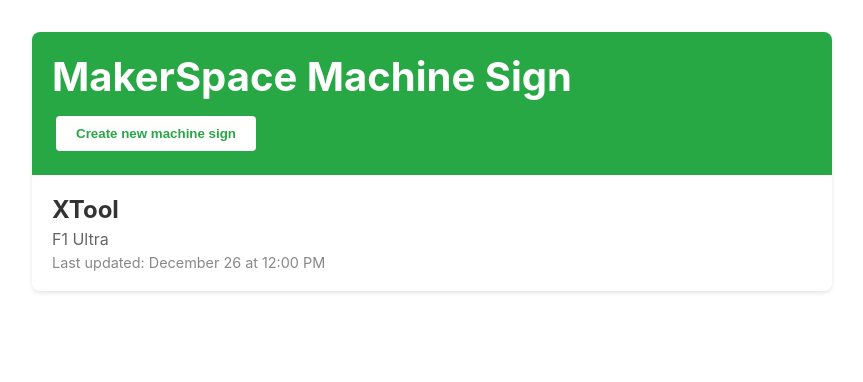
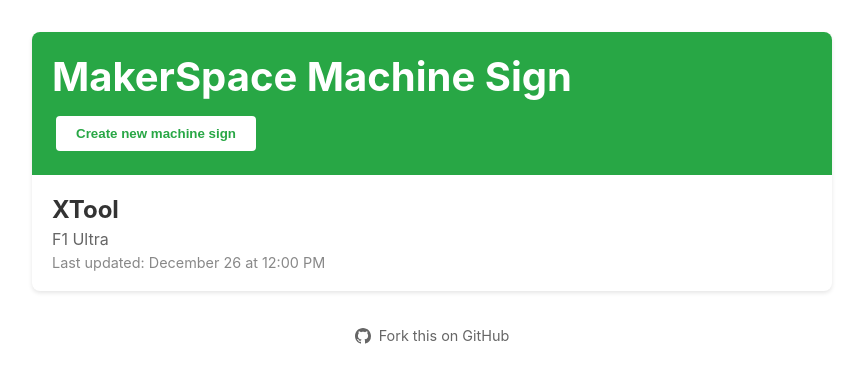
Before and after one commit to ddikman/machine-sign, a React (Vite) app: page / in a window 1280 px wide. Shown: the top 382 px of the page, without its empty margins (208-1071 px from the left). Built offline with nearby package versions, Linux system fonts and the light colour scheme.

Commit message:
Added github fork link

```diff
--- a/src/routes/SignList.tsx
+++ b/src/routes/SignList.tsx
@@ -45,6 +45,26 @@
             ))}
           </ul>
         </div>
+      <div style={{ textAlign: 'center', padding: '1rem' }}>
+        <a
+          href="https://github.com/ddikman/machine-sign"
+          target="_blank"
+          rel="noopener noreferrer"
+          style={{
+            display: 'inline-flex',
+            alignItems: 'center',
+            gap: '0.5rem',
+            fontSize: '0.9rem',
+            color: '#666',
+            textDecoration: 'none'
+          }}
+        >
+          <svg height="16" width="16" viewBox="0 0 16 16" style={{ fill: 'currentColor' }}>
+            <path d="M8 0C3.58 0 0 3.58 0 8c0 3.54 2.29 6.53 5.47 7.59.4.07.55-.17.55-.38 0-.19-.01-.82-.01-1.49-2.01.37-2.53-.49-2.69-.94-.09-.23-.48-.94-.82-1.13-.28-.15-.68-.52-.01-.53.63-.01 1.08.58 1.23.82.72 1.21 1.87.87 2.33.66.07-.52.28-.87.51-1.07-1.78-.2-3.64-.89-3.64-3.95 0-.87.31-1.59.82-2.15-.08-.2-.36-1.02.08-2.12 0 0 .67-.21 2.2.82.64-.18 1.32-.27 2-.27.68 0 1.36.09 2 .27 1.53-1.04 2.2-.82 2.2-.82.44 1.1.16 1.92.08 2.12.51.56.82 1.27.82 2.15 0 3.07-1.87 3.75-3.65 3.95.29.25.54.73.54 1.48 0 1.07-.01 1.93-.01 2.2 0 .21.15.46.55.38A8.013 8.013 0 0016 8c0-4.42-3.58-8-8-8z" />
+          </svg>
+          Fork this on GitHub
+        </a>
+      </div>
       </div>
     );
 }
```
